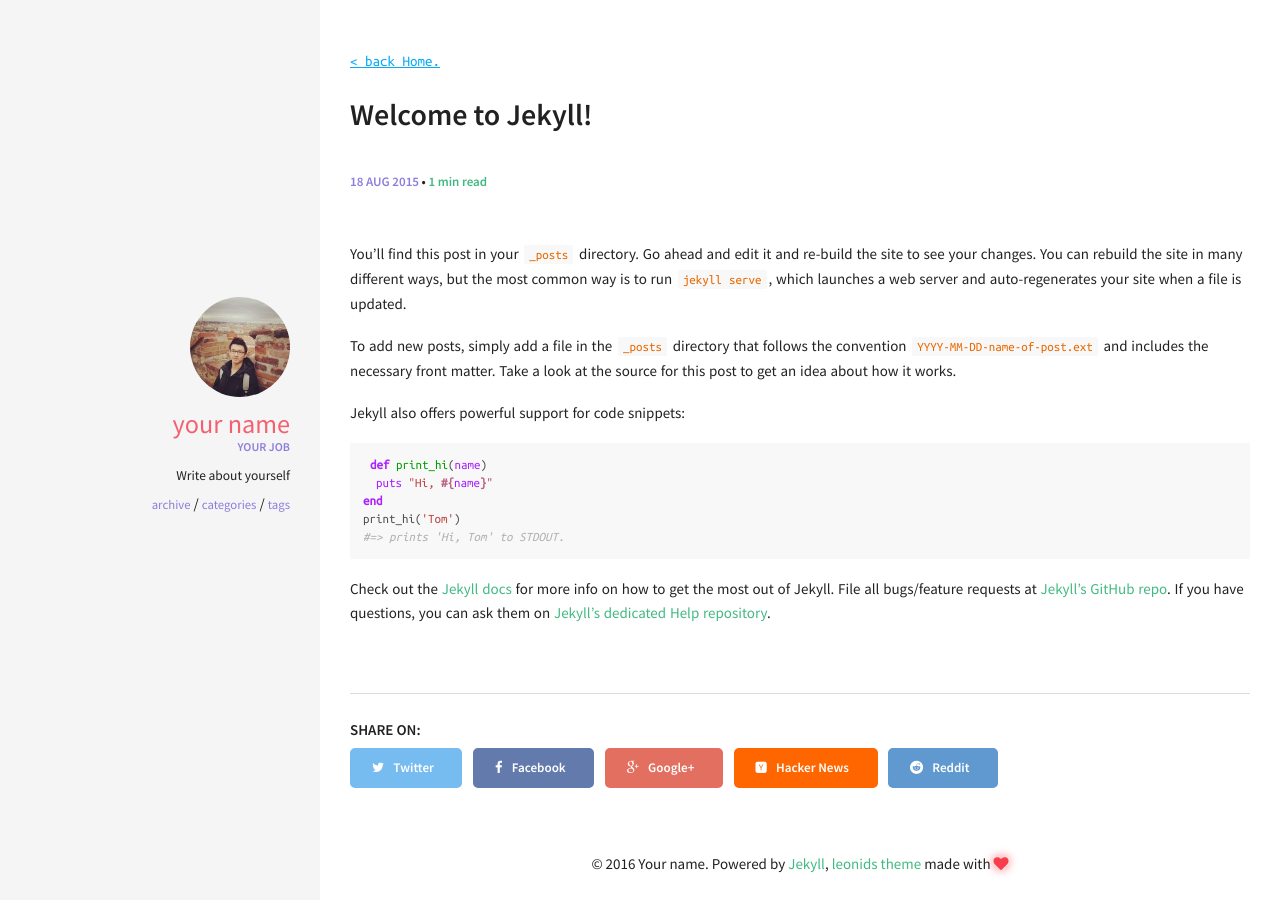
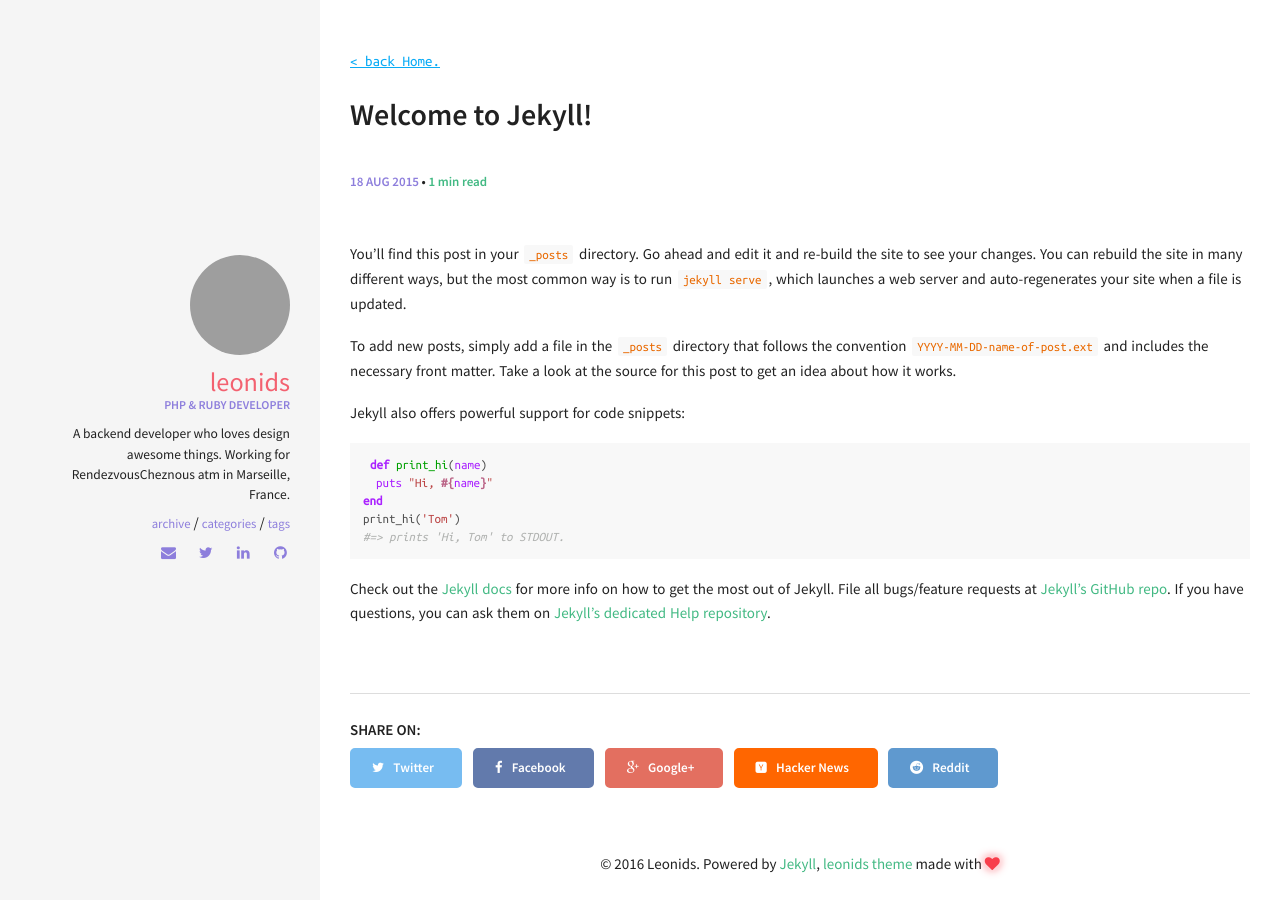
Before and after one commit to renyuanz/leonids, a Jekyll site: the page built from _posts/2015-08-18-welcome-to-jekyll.md, in a window 1280 px wide. Built offline with Jekyll 4.4.1, drawn with Linux system fonts in a browser that asks for light colours; Markdown is read by kramdown in place of the engine named in the settings; comment, search, counter and statistics services are not loaded.

Commit message:
update config for gh-pages

```diff
--- a/_config.yml
+++ b/_config.yml
@@ -3,26 +3,27 @@
 # Site wide configuration
 ####################################
 #
-title:       "Leonids Jekyll theme"
-description: "Clean Jekyll blog theme called Leonids."
-url:         # the base hostname & protocol for your site
+title: Leonids
+email: zourenyuan@gmail.com
+description: A simple and awesome blog theme powered by jekyll.
+url: http://renyuanz.github.io/leonids # the base hostname & protocol for your site
+
 
 #
 ###################################
 # Jekyll configuration
 ####################################
 #
-timezone:          Europe/Paris
-markdown:          kramdown
-highlighter:       pygments
-excerpt_separator: <!--more-->
-permalink:         /articles/:year-:month/:title
+markdown:           rouge
+highlighter:        pygments
+excerpt_separator:  <!--more-->
+timezone:           Europe/Paris
 
 kramdown:
-  auto_ids:       true
-  footnote_nr:    1
-  entity_output:  as_char
-  toc_levels:     1..6
+  auto_ids: true
+  footnote_nr: 1
+  entity_output: as_char
+  toc_levels: 1..6
   enable_coderay: false
 
 #
@@ -31,24 +32,24 @@ kramdown:
 ####################################
 #
 owner:
-  name: Your name
-  avatar: avatar.jpg
-  job: "Your job"
-  bio: "Write about yourself"
-  email:
-  disqus-shortname:
-  twitter:
-  facebook:
+  name: Leonids
+  avatar: leonids-logo.png
+  job: "PHP & Ruby Developer"
+  bio: "A backend developer who loves design awesome things. Working for RendezvousCheznous atm in Marseille, France."
+  email: zourenyuan@gmail.com
+  disqus-shortname: renyuanzblog
+  twitter: renyuan814 #username
+  facebook: #username
   google:
-    plus:
-    analytics:
+    plus: #username
+    analytics: UA-62251910-2
     verify:
     ad-client:
     ad-slot:
   bing-verify:
-  github: #username
+  github: renyuanz #username
   stackoverflow: #123456/username   from a "http://stackoverflow.com/users/123456/username" link
-  linkedin: #username
+  linkedin: renyuan-zou-69b7038a #username
   xing: #username
   instagram: #username
   lastfm: #username
```
